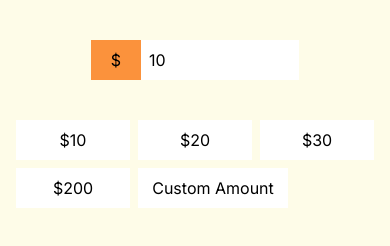
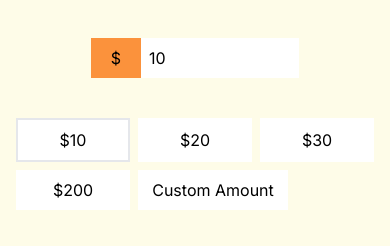
Before and after one commit to deveshksrivastava/next14-mandir-aap, a Next.js app: page / in a window 390 px wide. Shown: the part 5823-6069 px from the top of the page. Built offline with nearby package versions, Linux system fonts and the light colour scheme; no server answers.

Commit message:
fix active button on select

```diff
--- a/src/Reuseable/donate.jsx
+++ b/src/Reuseable/donate.jsx
@@ -6,7 +6,7 @@ const Donate = (props) => {
   const [amount, setAmount] = useState(val);
 
   const [isDonateOpen, setIsDonateOpen] = useState(false);
-
+  const [active,setActive]=useState(0);
   const openDonate = () => {
     setIsDonateOpen(true);
   };
@@ -20,13 +20,15 @@ const Donate = (props) => {
     setAmount("");
     inputRef.current.focus();
   };
-  const handleButtonClick = (value) => {
+  const handleButtonClick = (value,index) => {
     // Update the state and set the value of the input field
     const val = value;
     setAmount(val);
+    setActive(index)
   };
   useEffect(() => {}, [amount]);
-
+  const arr=[10,20,30,200]
+  console.log(active);
   return (
     <>
       <div className="flex bg-white  justify-center text-center">
@@ -42,20 +44,30 @@ const Donate = (props) => {
         />
       </div>
       <div className="sm:flex  gap-2  grid grid-cols-3 px-4">
-        <button
-          className="sm:w-[100px] p-2  bg-white"
+        {arr.map((val,index)=>{
+          return(
+            <button key={index}
+          className={`sm:w-[100px] p-2  bg-white  hover:bg-red-500 ${active === index ? 'border-2':''}  `}
+          onClick={() => handleButtonClick(val,index)}
+        >
+          ${val}
+        </button>
+          )
+        })}
+        {/* <button
+          className="sm:w-[100px] p-2  bg-white  hover:bg-red-500"
           onClick={() => handleButtonClick(10)}
         >
           $10
         </button>
         <button
-          className="sm:w-[100px]  bg-white"
+          className="sm:w-[100px] p-2  bg-white  hover:bg-red-500"
           onClick={() => handleButtonClick(20)}
         >
           $20
         </button>
         <button
-          className="sm:w-[100px]  bg-white"
+          className="sm:w-[100px] p-2   bg-white  hover:bg-red-500"
           onClick={() => handleButtonClick(30)}
         >
           $30
@@ -65,7 +77,7 @@ const Donate = (props) => {
           onClick={() => handleButtonClick(200)}
         >
           $200
-        </button>
+        </button> */}
         <button
           className="sm:w-[200px] w-[150px]  bg-white p-2"
           onClick={handleClick}
```
